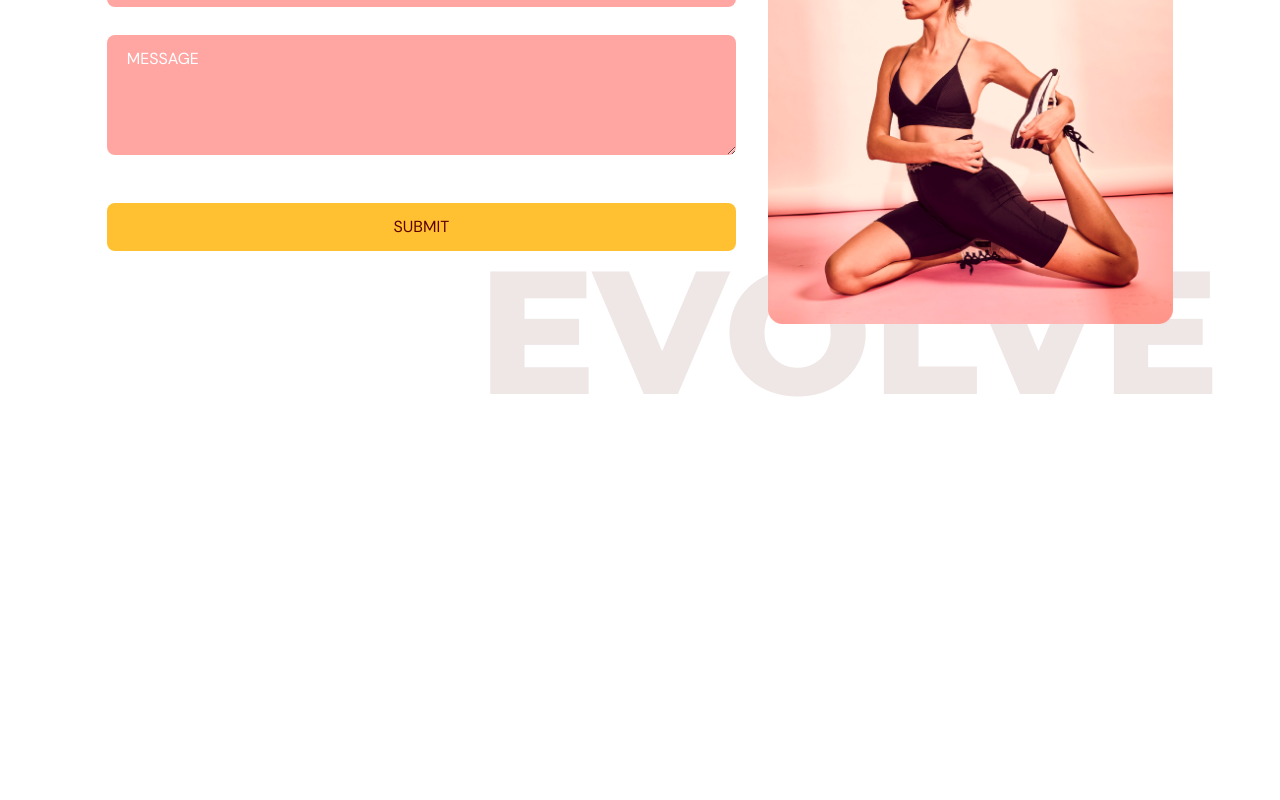
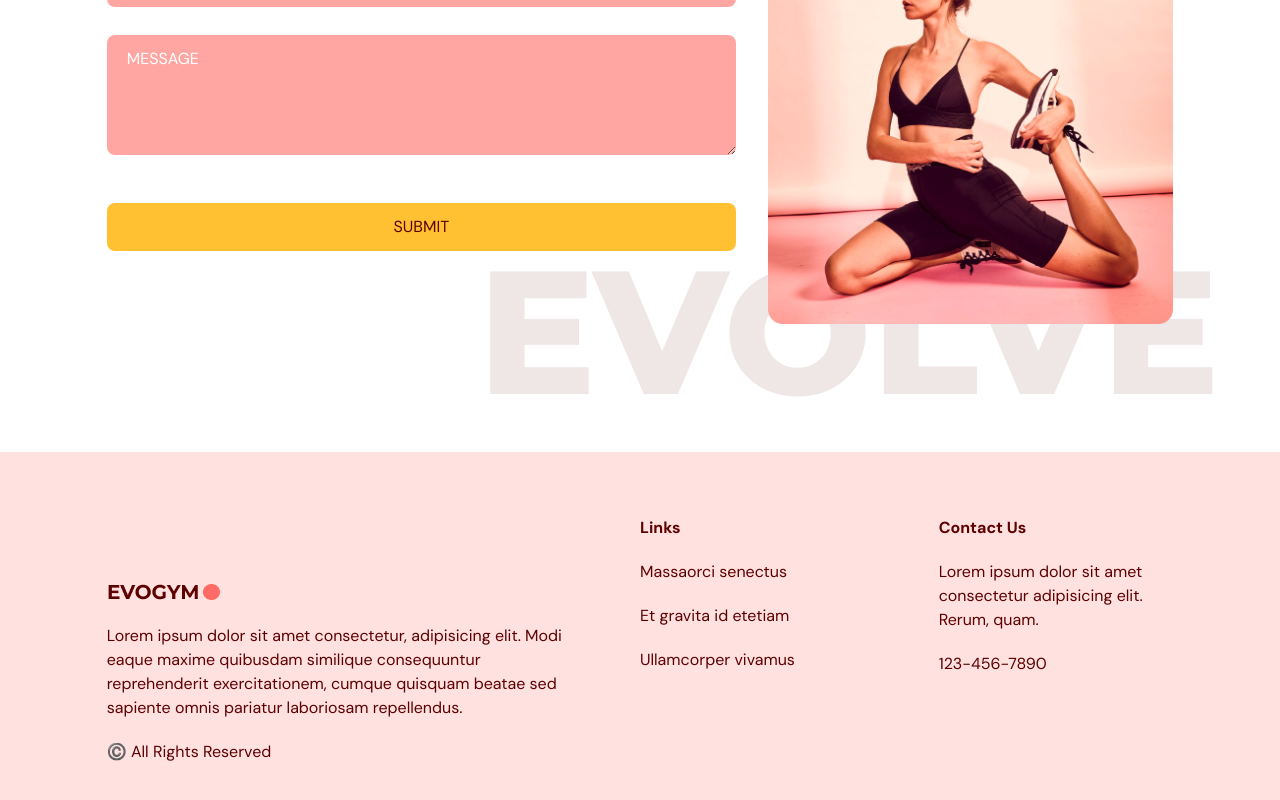
Before and after one commit to Louistam888/gym-fitness, a React (Vite) app: page / in a window 1280 px wide. Shown: the part 3287-4087 px from the top of the page. Before the commit the page ends 3739 px from the top, so only its background shows below. Built offline with nearby package versions, Linux system fonts and the light colour scheme.

Commit message:
footer created

```diff
--- a/src/App.tsx
+++ b/src/App.tsx
@@ -5,6 +5,7 @@ import { SelectedPage } from "@/shared/types";
 import Home from "@/scenes/home";
 import OurClasses from "@/scenes/ourClasses";
 import ContactUs from "@/scenes/contactUs";
+import Footer from "./scenes/footer";
 
 function App() {
   const [selectedPage, setSelectedPage] = useState<SelectedPage>(
@@ -37,6 +38,7 @@ function App() {
       <Benefits setSelectedPage={setSelectedPage} />
       <OurClasses setSelectedPage={setSelectedPage} />
       <ContactUs setSelectedPage={setSelectedPage} />
+      <Footer />
     </div>
   );
 }
--- /dev/null
+++ b/src/scenes/footer/index.tsx
@@ -0,0 +1,36 @@
+import Logo from "@/assets/Logo.png";
+
+const Footer = () => {
+  return (
+    <footer className="bg-primary-100 py-16">
+      <div className="justify-content mx-auto w-5/6 gap-16 md:flex">
+        <div className="mt-16 basis-1/2 md: mt-0">
+          <img alt="logo" src={Logo} />
+          <p className="my-5">
+            Lorem ipsum dolor sit amet consectetur, adipisicing elit. Modi eaque
+            maxime quibusdam similique consequuntur reprehenderit
+            exercitationem, cumque quisquam beatae sed sapiente omnis pariatur
+            laboriosam repellendus.
+          </p>
+          <p>©️ All Rights Reserved</p>
+        </div>
+        <div className="mt-16 basis-1/4 md:mt-0">
+          <h4 className="font-bold">Links</h4>
+          <p className="my-5">Massaorci senectus</p>
+          <p className="my-5">Et gravita id etetiam</p>
+          <p className="my-5">Ullamcorper vivamus</p>
+        </div>
+        <div className="mt-16 basis-1/4 md:mt-0">
+          <h4 className="font-bold">Contact Us</h4>
+          <p className="my-5">
+            Lorem ipsum dolor sit amet consectetur adipisicing elit. Rerum,
+            quam.
+          </p>
+          <p>123-456-7890</p>
+        </div>
+      </div>
+    </footer>
+  );
+};
+
+export default Footer;
```
